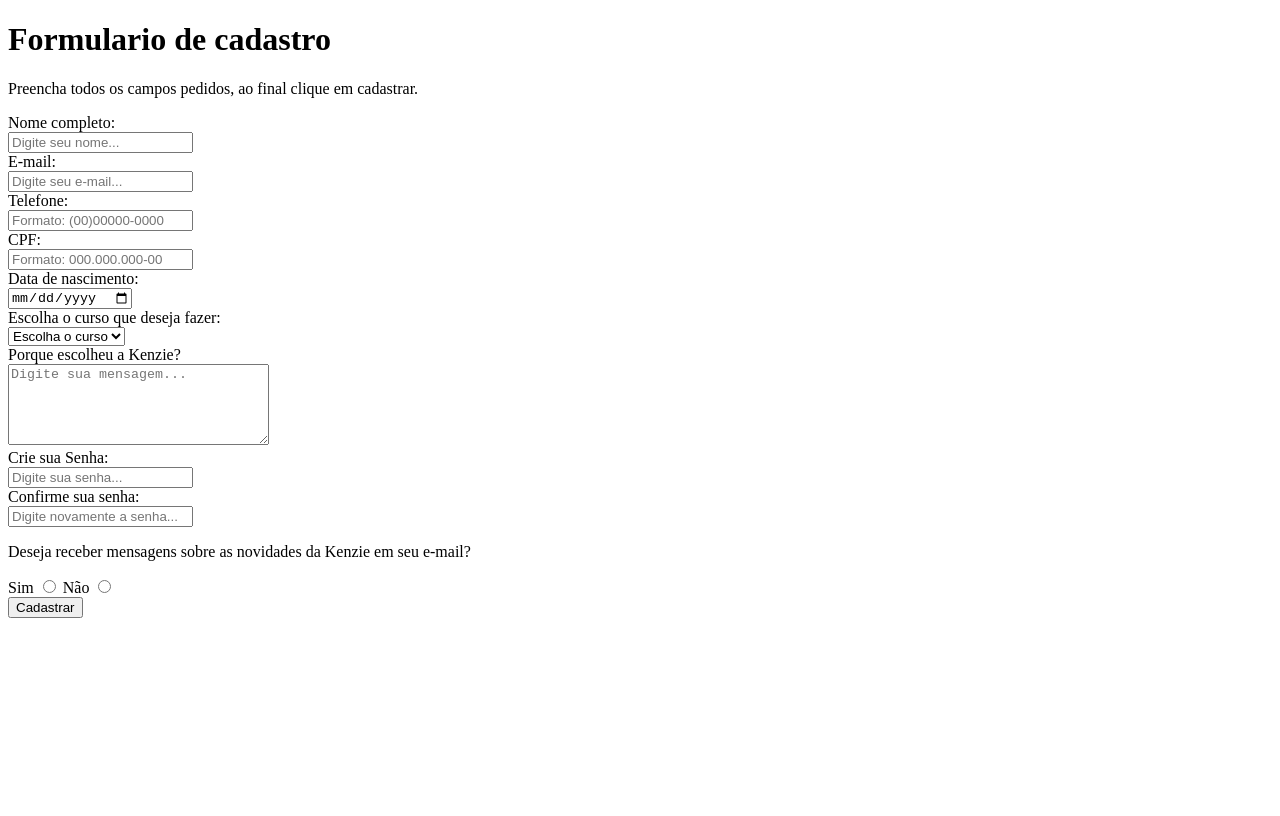
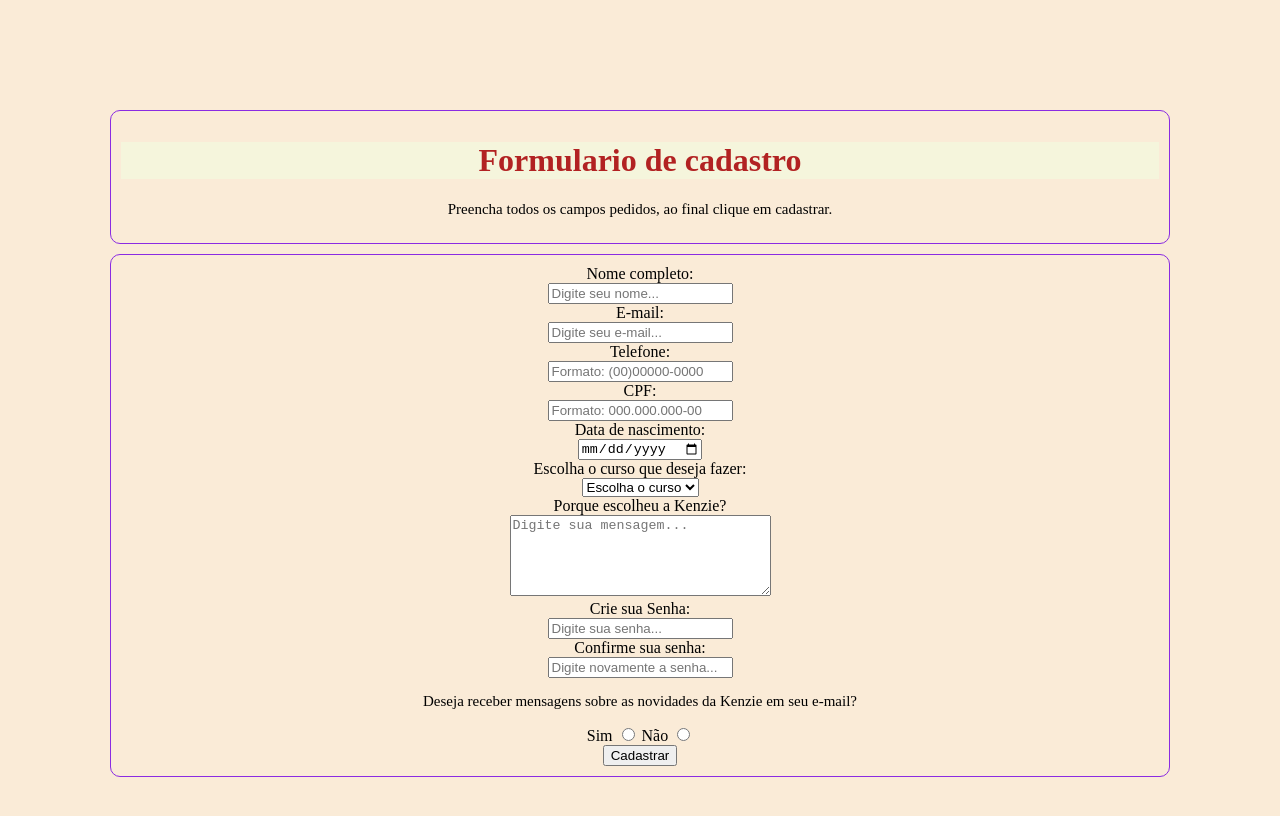
Before and after one commit to HygorDavidAraujo/formularios, a plain HTML site: page index.html in a window 1280 px wide. Drawn offline with Linux system fonts and the light colour scheme.

Commit message:
acrescentando style css ao html

```diff
--- a/index.html
+++ b/index.html
@@ -6,12 +6,19 @@
     <meta http-equiv="X-UA-Compatible" content="IE=edge">
     <meta name="viewport" content="width=device-width, initial-scale=1.0">
     <title>Formulário</title>
+    <link rel="stylesheet" href="style.css">
 </head>
 
 <body>
 
-    <h1>Formulario de cadastro</h1>
-    <p>Preencha todos os campos pedidos, ao final clique em cadastrar.</p>
+    <main>
+
+        <div class="divclass">
+            <h1 class="style_h1">Formulario de cadastro</h1>
+            <p class="style_paragraph">Preencha todos os campos pedidos, ao final clique em cadastrar.</p>
+        </div>
+
+        <div class="divclass">
 
             <form>
 
@@ -47,7 +54,7 @@
                 <label for="senha2">Confirme sua senha:</label><br>
                 <input type="password" name="senha2" id="senha2" placeholder="Digite novamente a senha..." required><br>
 
-        <p>Deseja receber mensagens sobre as novidades da Kenzie em seu e-mail?</p>
+                <p class="style_paragraph">Deseja receber mensagens sobre as novidades da Kenzie em seu e-mail?</p>
                 <label for="sim">Sim</label>
                 <input type="radio" name="receberEmail" id="sim" value="sim">
                 <label for="nao">Não</label>
@@ -57,6 +64,10 @@
 
             </form>
 
+        </div>
+
+    </main>
+
 </body>
 
 </html>
--- /dev/null
+++ b/style.css
@@ -0,0 +1,32 @@
+body{
+    margin: 0;
+    padding: 0;
+    background-color: antiquewhite;
+}
+
+main {
+    margin: 0px;
+    padding: 100px;
+
+}
+
+.divclass {
+    margin: 10px;
+    padding: 10px;
+    border: 1px solid blueviolet;
+    border-radius: 10px;
+    width: auto;
+    height: auto;
+    text-align: center;
+}
+
+.style_paragraph {
+    font-family: 'Times New Roman';
+    font-size: 15px;
+}
+
+.style_h1 {
+    color: firebrick;
+    background-color: beige;
+
+}
```
Lines whose indentation alone changed are shown as unchanged.
